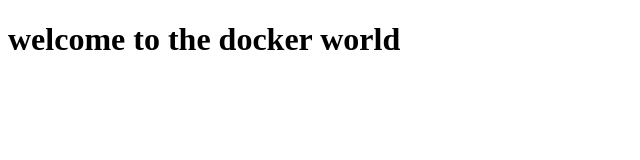
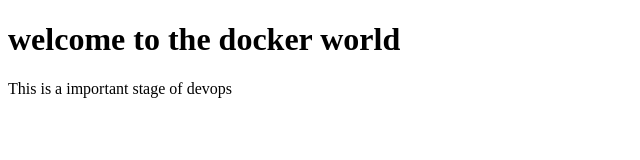
Before and after one commit to kamali-sekar/demo, a plain HTML site: page index.html in a window 1280 px wide. Shown: the whole page, without its empty margins (0-640 px from the left). Drawn offline with Linux system fonts and the light colour scheme.

Commit message:
Update index.html

```diff
--- a/index.html
+++ b/index.html
@@ -7,5 +7,6 @@
 </head>
 <body>
     <h1>welcome to the docker world</h1>
+    <p>This is a important stage of devops</p>
 </body>
 </html>
```
